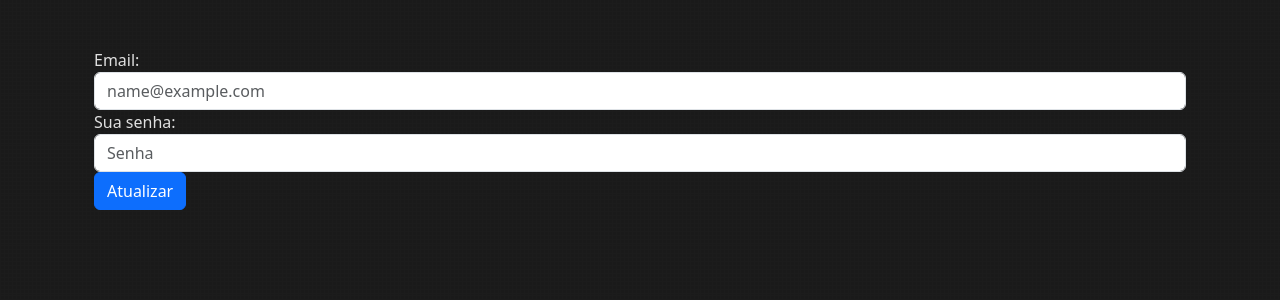
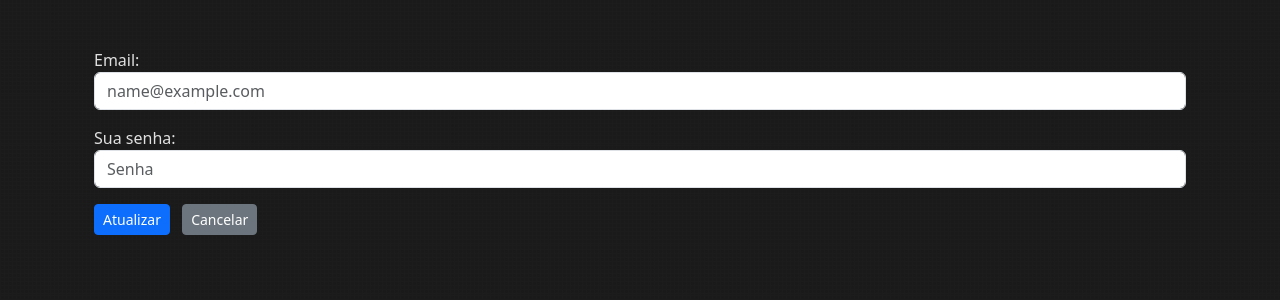
Before and after one commit to gambdata/lembre-me, a Django app: template templates/planner/ticket_update_form.html in a window 1280 px wide. Shown: the part 56-356 px from the top of the page. Run offline with Django 5.2, Linux system fonts and the light colour scheme; the template is opened without the code that fills it: values that come from a table or form of the project are taken from there, others are empty; some libraries are stand-ins or nearby versions.

Commit message:
Atualização no form do edit

```diff
--- a/templates/planner/ticket_update_form.html
+++ b/templates/planner/ticket_update_form.html
@@ -1,11 +1,14 @@
 {% extends 'base/base.html' %}
+{% block title %} Editar ticket {% endblock %}
+{% load static %}
 
 {% block content %}
 <div class="container mt-5">
     <form method="post">
         {% csrf_token %}
-        {{ form }}
-        <input type="submit" class="btn btn-primary" value="Atualizar">
+        {{ form.as_p }}
+        <input type="submit" class="btn btn-primary md-2 btn-sm" value="Atualizar">
+        <a type="submit" class="btn btn-secondary ms-2 btn-sm" href="{% url 'lista-ticket' %}">Cancelar</a>
     </form>
 </div>
 {% endblock %}
```
